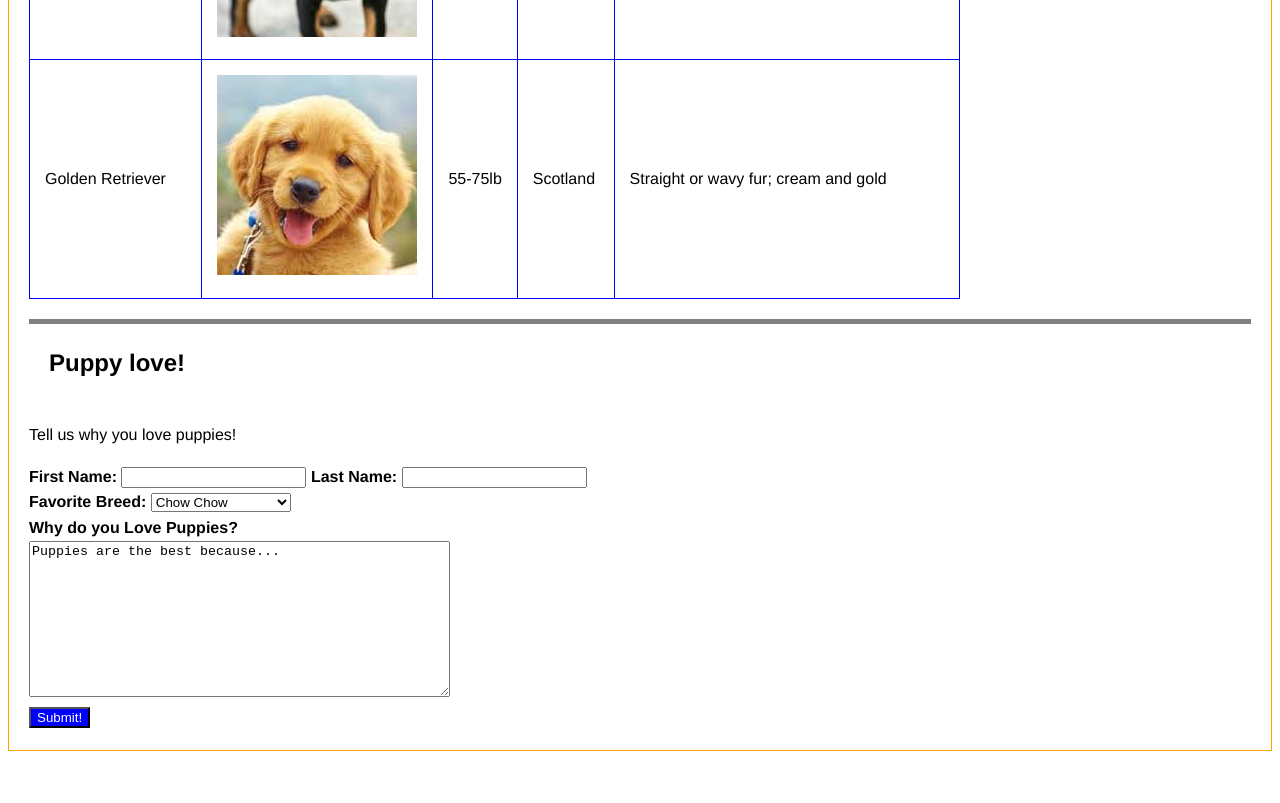
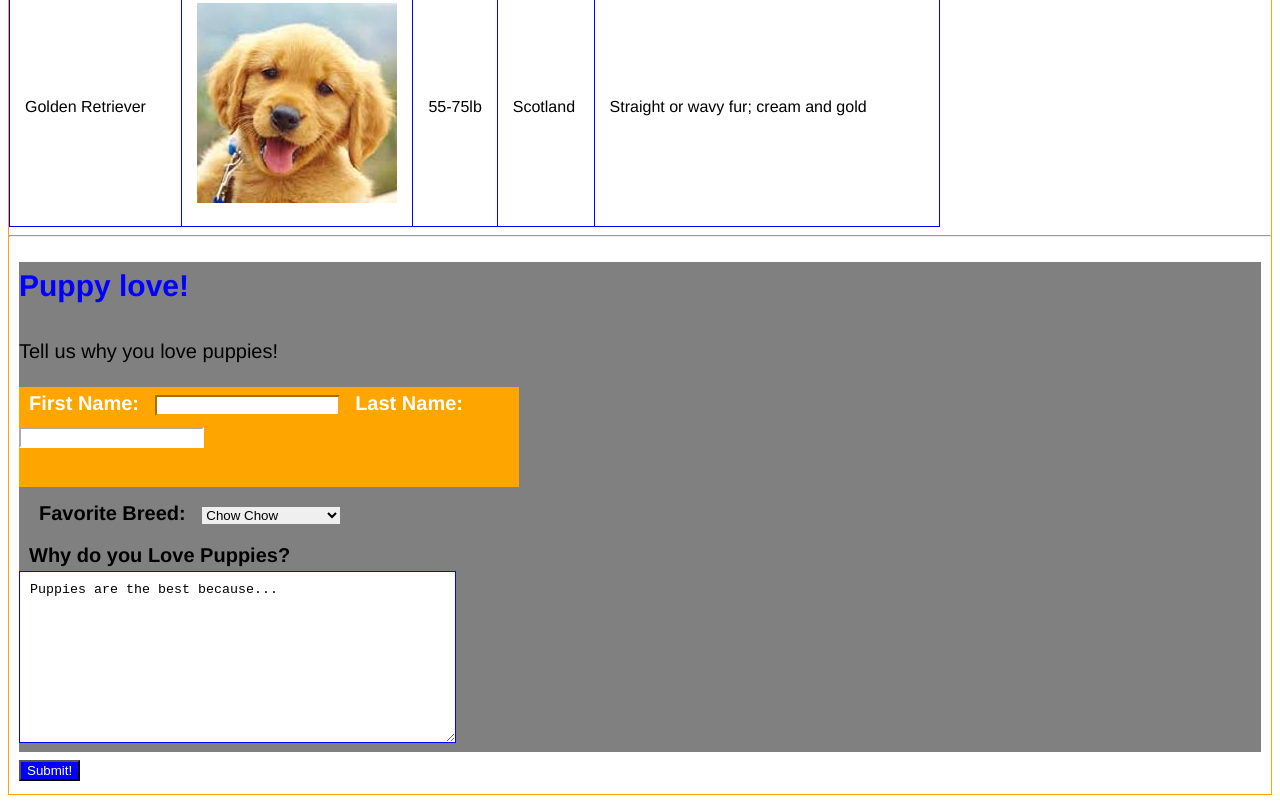
Before and after one commit to shikirra12/css_styling_assessment, a plain HTML site: page starter_files/index.html in a window 1280 px wide. Shown: the part 1049-1852 px from the top of the page. Before the commit the page ends 1808 px from the top, so only its background shows below. Drawn offline with Linux system fonts and the light colour scheme.

Commit message:
modified

```diff
--- a/starter_files/index.html
+++ b/starter_files/index.html
@@ -35,7 +35,7 @@
                         <li>Adorable antics</li>
                     </ul>
                 </section>
-
+                <hr>
                 <section>
                     <h2>Table</h2>
 
@@ -77,7 +77,7 @@
                     </table>
 
                 </section>
-
+              <hr>
                 <section>
                     <h2>Puppy love!</h2>
 
--- a/starter_files/style.css
+++ b/starter_files/style.css
@@ -26,14 +26,21 @@ colors:
   color: orange;
   padding: orange;
 }
-.nav a {
-  border: white;
-  border-radius: 5px;
+nav a {
+  color: white;
+  border: 1px white solid;
+  border-radius: 1px;
+  padding-top: 15px;
+  padding-bottom: 15px;
+  padding-left: 5px;
+  padding-right: 5px;
 }
-#page_content {
-  margin: 20px;
+#page_content section:nth-child(5) {
+  background-color: grey;
+  font-size: 20px;
+  margin: 10px;
 }
-h {
+h2 {
   color: blue;
 }
 a {
@@ -42,7 +49,7 @@ a {
 ul {
   font-weight: bold;
 }
-h2 {
+h2.table {
   border-top: solid grey 5px;
   padding: 20px;
 }
@@ -57,24 +64,35 @@ table, tr, td {
   border: 1px solid blue;
   padding: 15px;
 }
-form {
-  padding: grey;
-}
-}
 .name {
-  background-color: orange solid 30px;
+  width: 500px;
+  height: 100px;
+  color: white;
+  background-color: orange;
 }
 #first_name {
-  color: white;
+  background-color: white;
+  border-color: orange;
 }
 #last_name {
-  color: white;
+  background-color: white;
+  border-color: white;
 }
 .city_container {
-
+padding: 10px;
+text-align: left;
 }
 label {
   font-weight: bold;
+  padding: 10px;
+}
+#city {
+  border-color: grey;
+}
+#bio {
+    border: blue solid 1px;
+    background-color: white;
+    padding: 10px;
 }
 .submit_container {
 background-color: white;
```
